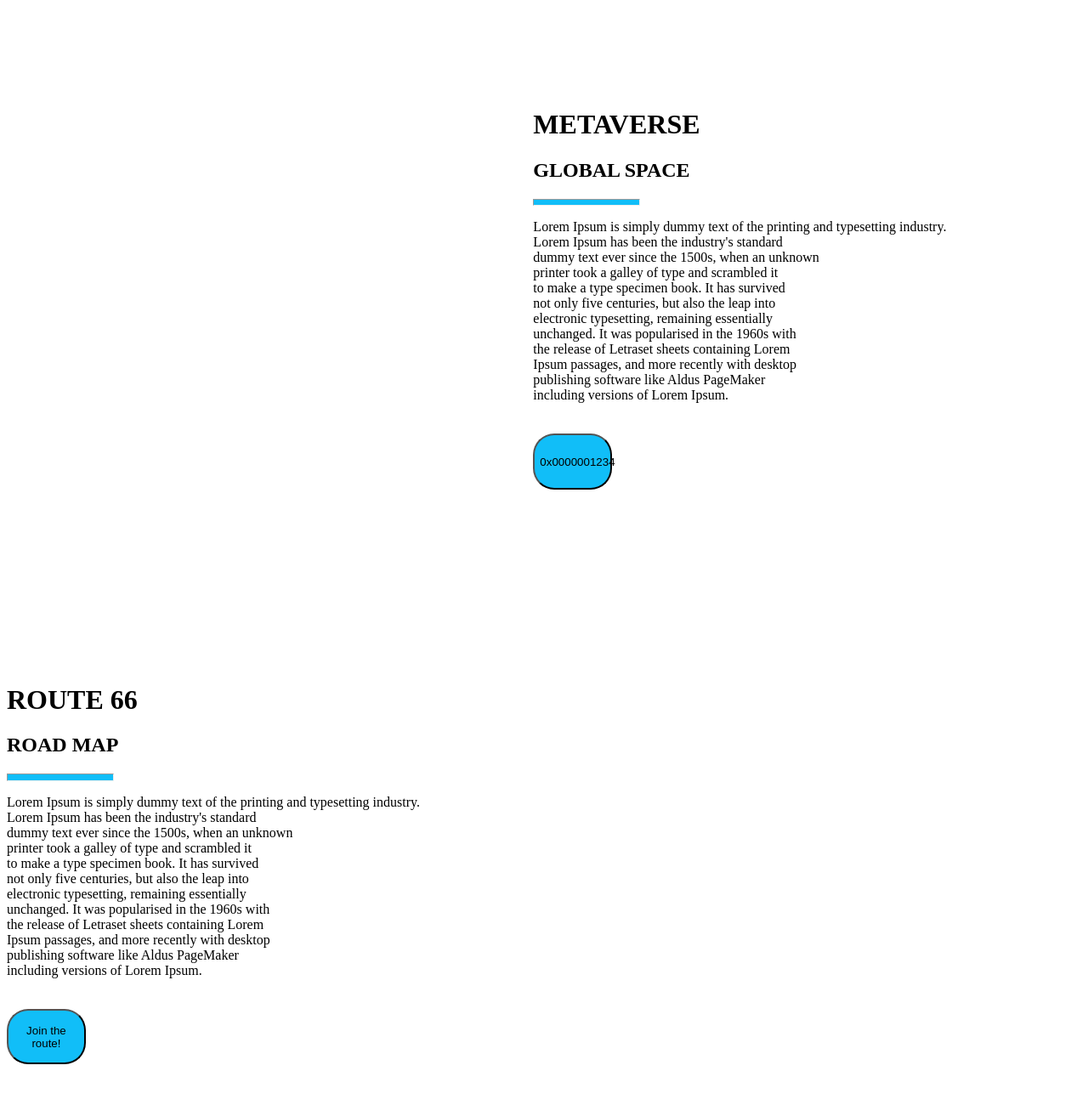
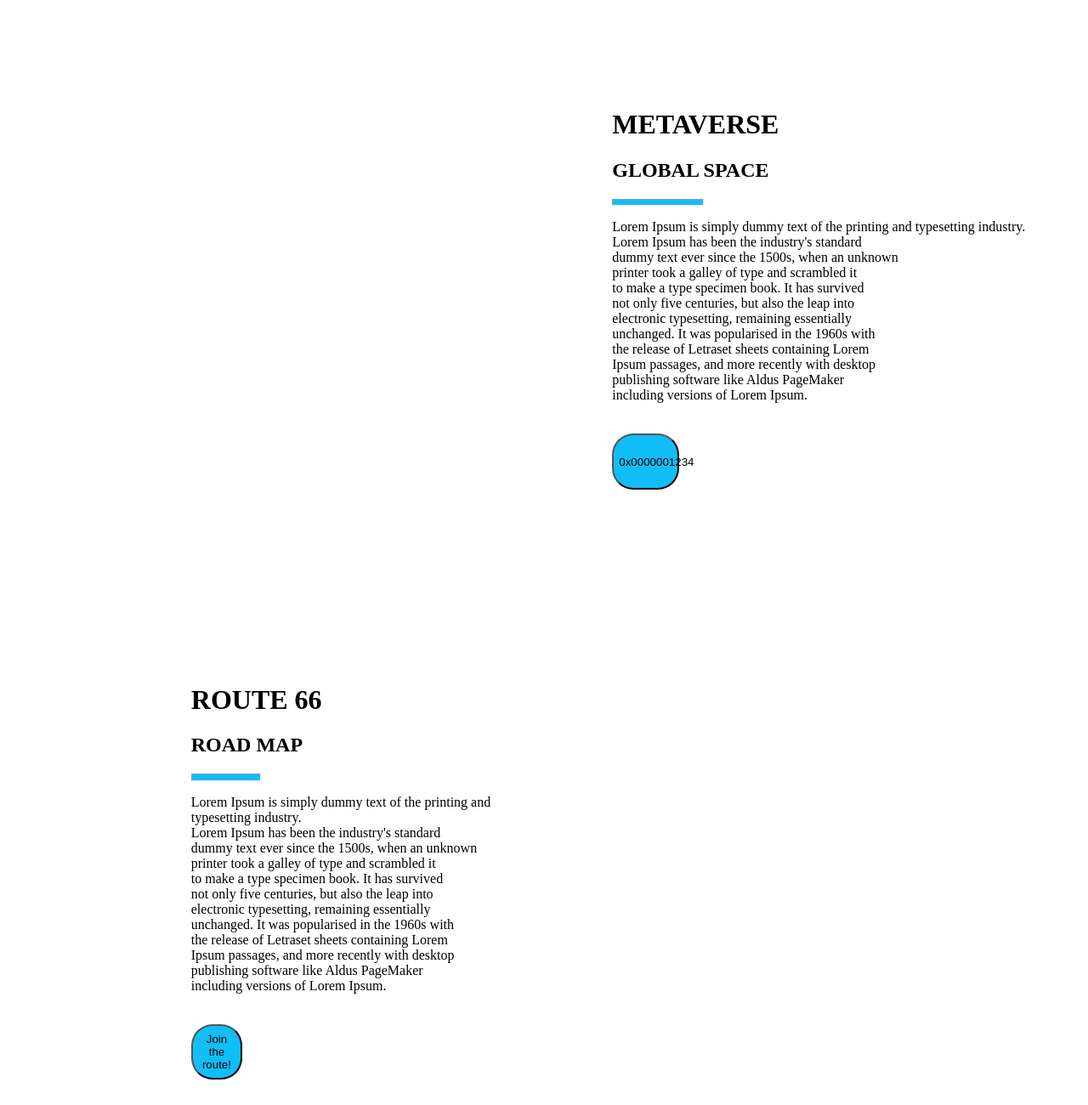
Before and after one commit to TokenRevolution/porter-free, a plain HTML site: page index.html in a window 1280 px wide. Shown: the part 1340-2640 px from the top of the page at 85% size. Drawn offline with Linux system fonts and the light colour scheme.

Commit message:
Update index.html

```diff
--- a/index.html
+++ b/index.html
@@ -51,6 +51,9 @@
     margin-left: 0%;
       }
       #containerl{
+      margin-left:35%;
+      }
+      #containerr{
       margin-left:15%;
       }
       #countdown{
@@ -111,6 +114,7 @@
 
            </div>
           <div id="right">
+             <div id="containerr">
             <h1>METAVERSE</h1>
             <h2>GLOBAL SPACE</h2>
             <hr>
@@ -132,10 +136,12 @@
               <br>
               <button id="body">0x0000001234</button>
             </p>
+            </div>
           </div>
     </div>
         <div id="1" style="height: 655px;">
             <div id="left">
+               <div id="containerl">
             <h1>ROUTE 66</h1>
             <h2>ROAD MAP</h2>
             <hr>
@@ -157,6 +163,7 @@
               <br>
               <button id="body">Join the route!</button>
             </p>
+              </div>
            </div>
           <div id="right">
           </div>
```
